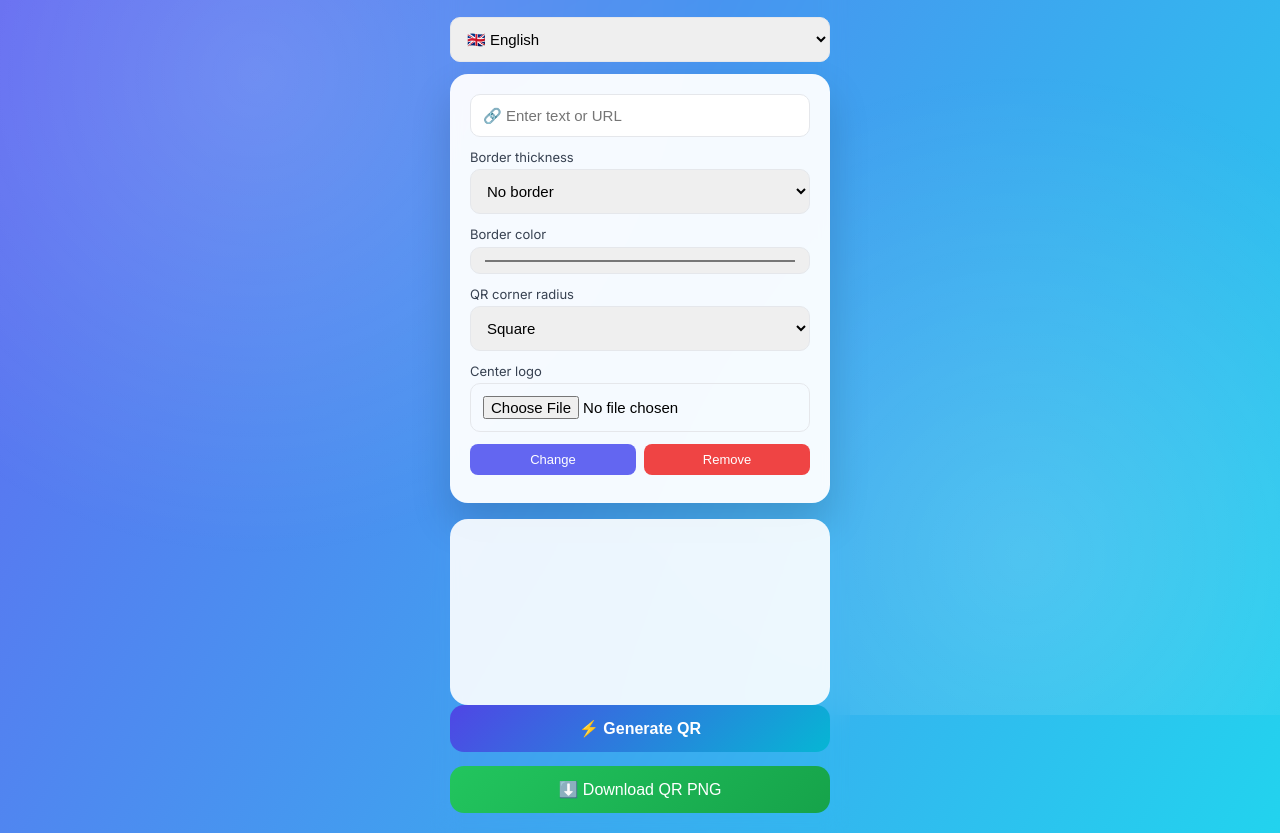
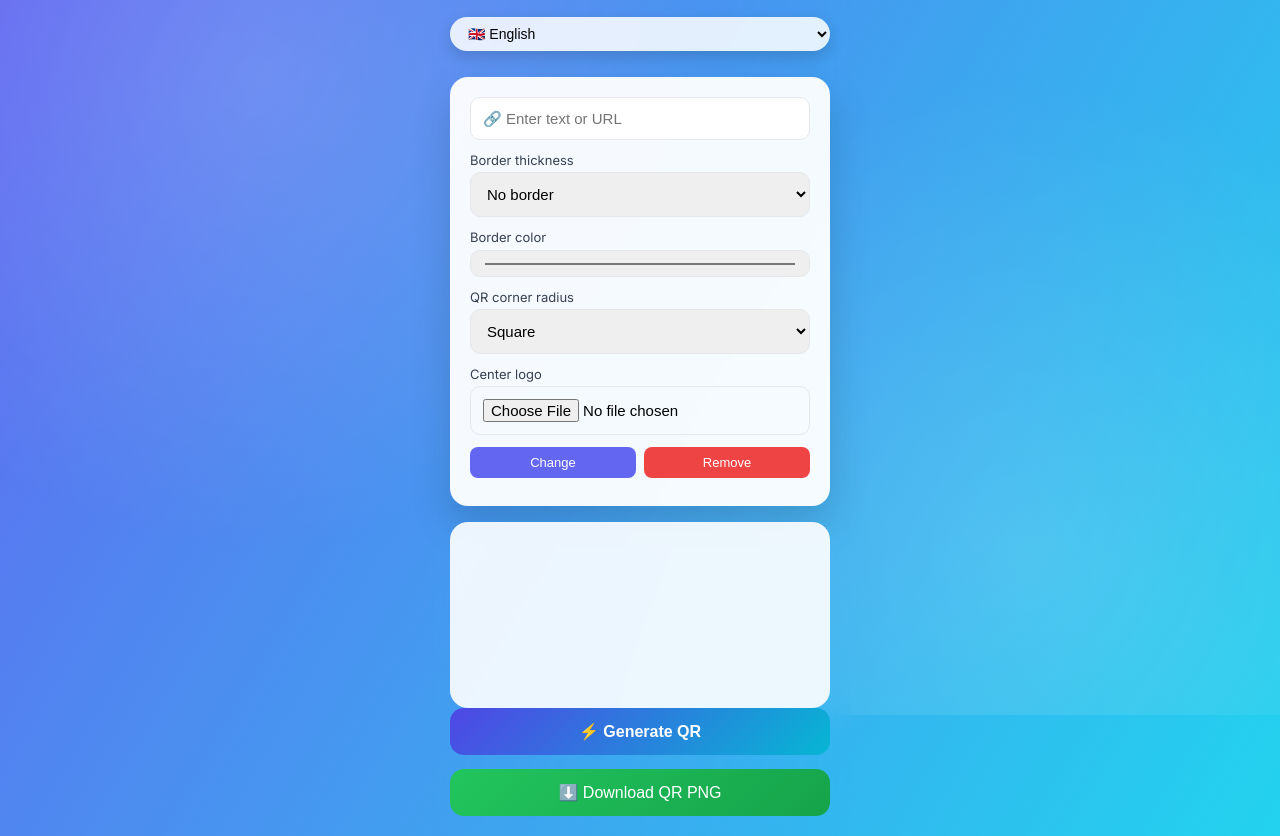
Before and after one commit to atp-201/Web-Create-QR-code, a plain HTML site: page index.html in a window 1280 px wide. Shown: the part 85-921 px from the top of the page. Drawn offline with Linux system fonts and the light colour scheme.

Commit message:
Update style.css

```diff
--- a/style.css
+++ b/style.css
@@ -156,6 +156,45 @@ input, select {
   cursor: pointer;
 }
 
+.lang-bar {
+  display: flex;
+  justify-content: center;
+  margin-bottom: 14px;
+}
+
+.lang-bar select {
+  padding: 8px 14px;
+  border-radius: 999px;
+  border: none;
+  background: rgba(255,255,255,0.85);
+  font-size: 14px;
+  cursor: pointer;
+  box-shadow: 0 6px 16px rgba(0,0,0,.15);
+}
+
+/* FONT MẶC ĐỊNH */
+body {
+  font-family: 'Inter', system-ui, sans-serif;
+}
+
+/* TIẾNG NHẬT */
+body.lang-ja {
+  font-family: 'Noto Sans JP', system-ui, sans-serif;
+}
+
+/* TIẾNG HÀN */
+body.lang-ko {
+  font-family: 'Noto Sans KR', system-ui, sans-serif;
+}
+
+/* TIẾNG NGA + ÂU */
+body.lang-ru,
+body.lang-de,
+body.lang-fr {
+  font-family: 'Noto Sans', system-ui, sans-serif;
+}
+
+
 /* ANIMATION */
 @keyframes fadeUp {
   from {
```
